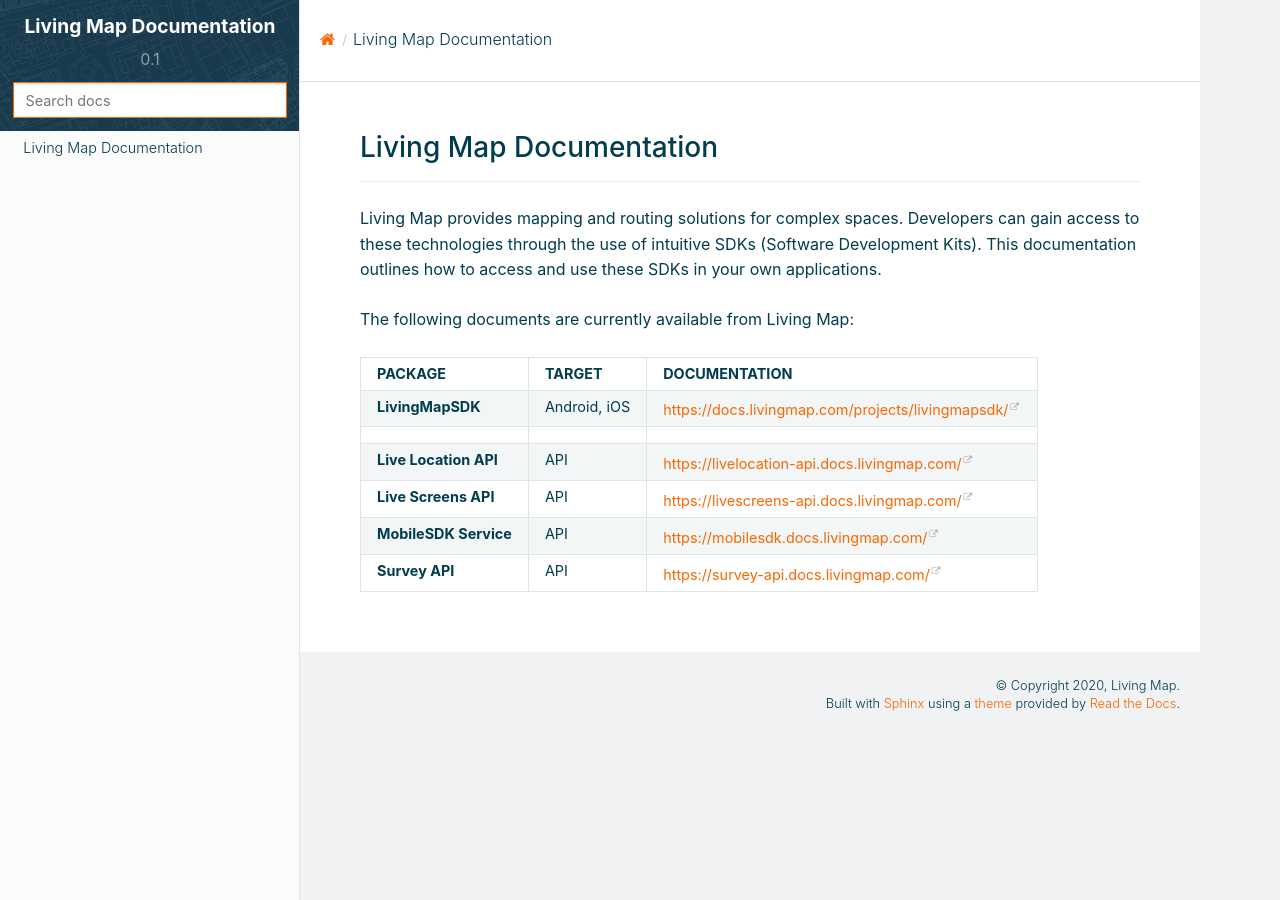
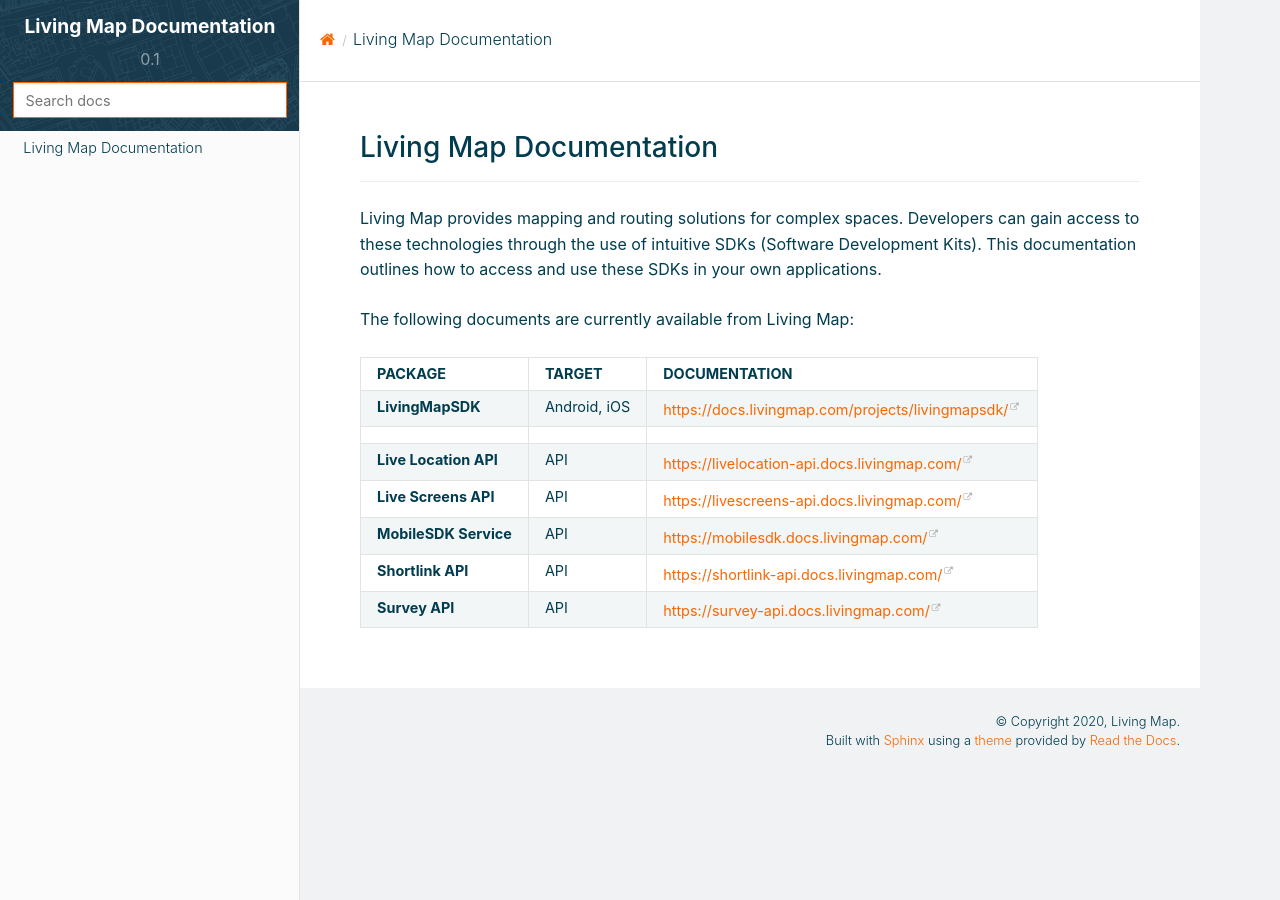
Before and after one commit to livingmap/documentation, a Sphinx documentation site: the page built from source/index.rst, in a window 1280 px wide. Built offline with Sphinx 7.4.7 and the Read the Docs theme 2.0.0, drawn with Linux system fonts in a browser that asks for light colours.

Commit message:
Adding shortlink-api to landing page

```diff
--- a/source/index.rst
+++ b/source/index.rst
@@ -20,5 +20,7 @@
 +---------------------------+-----------------------+---------------------------------------------------------------+
 | **MobileSDK Service**     | API                   | `<https://mobilesdk.docs.livingmap.com/>`_                    |
 +---------------------------+-----------------------+---------------------------------------------------------------+
+| **Shortlink API**         | API                   | `<https://shortlink-api.docs.livingmap.com/>`_                |
++---------------------------+-----------------------+---------------------------------------------------------------+
 | **Survey API**            | API                   | `<https://survey-api.docs.livingmap.com/>`_                   |
 +---------------------------+-----------------------+---------------------------------------------------------------+
```
